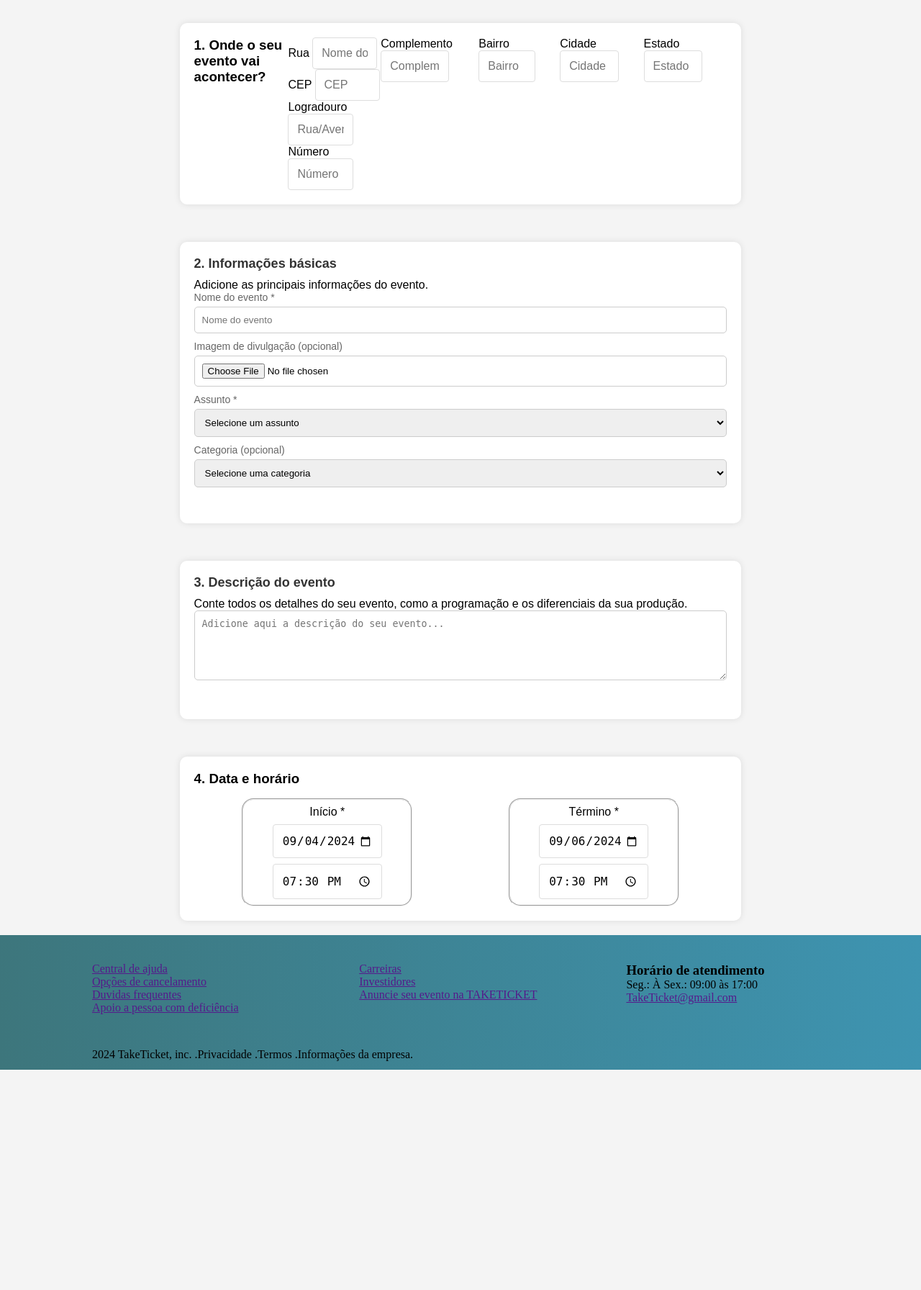
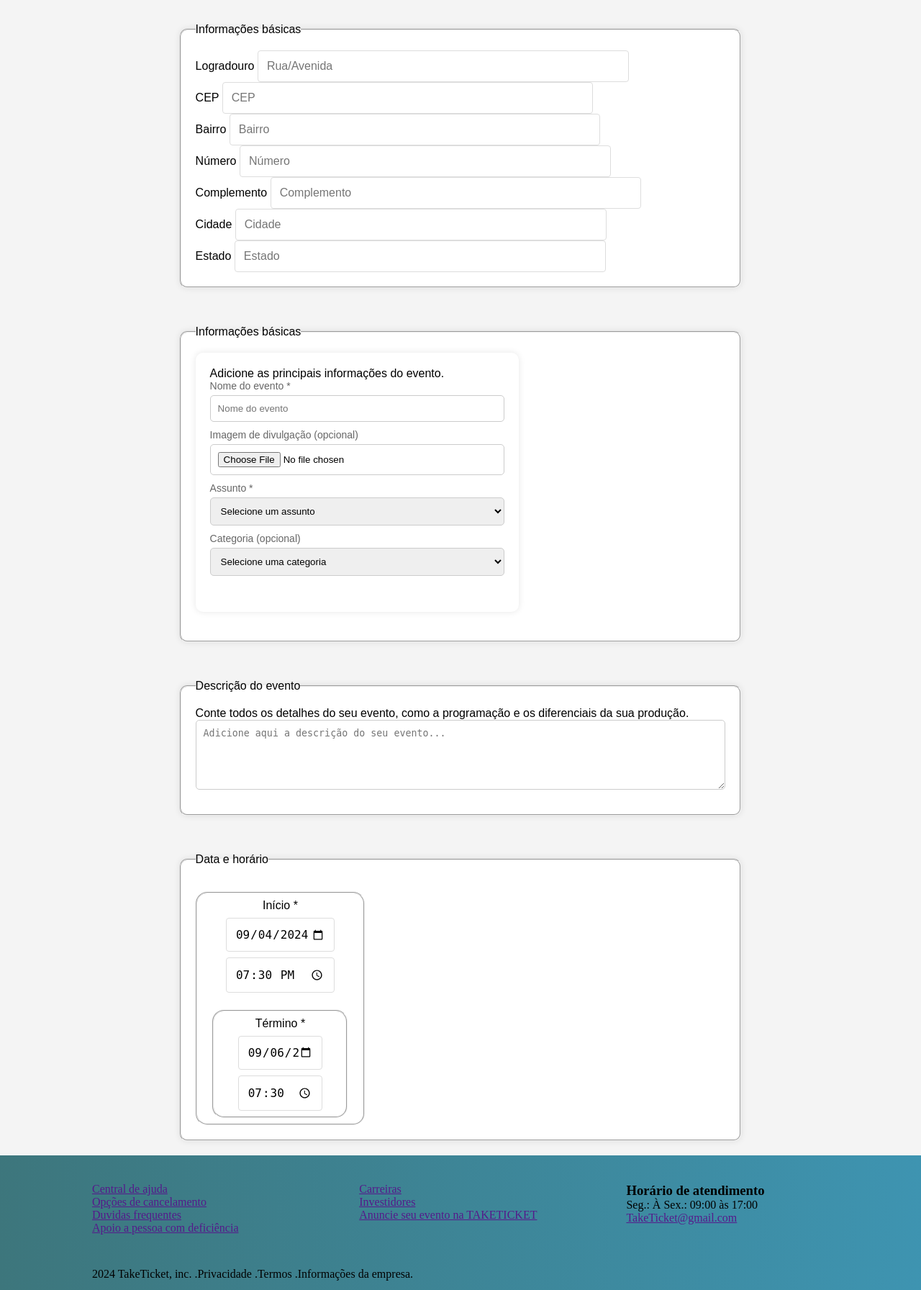
Before and after one commit to ViniciusWilber/TakeTicket, a PHP site: page /cadastroevento.php in a window 1280 px wide. Shown: the part 104-1896 px from the top of the page at 72% size. Before the commit the page ends 1590 px from the top, so only its background shows below. Run offline with PHP 8.4, Linux system fonts and the light colour scheme.

Commit message:
ajustando

```diff
--- a/cadastroevento.php
+++ b/cadastroevento.php
@@ -15,15 +15,15 @@
     <main>
         <div class="geral">
             <!-- Seção de Informações Básicas -->
-            <div class="container1">
-                <div class="section1">
-                    <h3>1. Onde o seu evento vai acontecer?</h3>
+            <fieldset class="container1">
+                <legend>Informações básicas</legend>
+                <section class="section1">
+
 
                     <div class="primeiro">
                         <div class="info">
-                        <label for="nome-local">Rua</label>
-                        <input type="text" id="nome-local" name="nome-local" class="input-box" maxlength="100"
-                            placeholder="Nome do Local">
+                            <label for="rua">Logradouro</label>
+                            <input type="text" id="rua" name="rua" class="input-box" placeholder="Rua/Avenida">
                         </div>
 
 
@@ -32,15 +32,18 @@
                             <input type="text" id="cep" name="cep" class="input-box" placeholder="CEP">
                         </div>
 
+
+
+
                         <div class="info">
-                        <label for="rua">Logradouro</label>
-                        <input type="text" id="rua" name="rua" class="input-box" placeholder="Rua/Avenida">
+                            <label for="bairro">Bairro</label>
+                            <input type="text" id="bairro" name="bairro" class="input-box" placeholder="Bairro">
                         </div>
-
+                    </div>
+                    <section>
                         <div class="info">
                             <label for="numero">Número</label>
                             <input type="text" id="numero" name="numero" class="input-box" placeholder="Número">
-                </div>
                         </div>
                         <div class="info">
                             <label for="complemento">Complemento</label>
@@ -49,10 +52,7 @@
                         </div>
 
 
-                <div class="info">
-                    <label for="bairro">Bairro</label>
-                    <input type="text" id="bairro" name="bairro" class="input-box" placeholder="Bairro">
-                </div>
+
 
                         <div class="info">
                             <label for="cidade">Cidade </label>
@@ -63,12 +63,15 @@
                             <label for="estado">Estado</label>
                             <input type="text" id="estado" name="estado" class="input-box" placeholder="Estado">
                         </div>
-                </div>
-            </div>
 
+
+        </fieldset>
+
+        <fieldset class="container">
+            <legend>Informações básicas</legend>
             <div class="container">
                 <div class="section">
-                    <h3>2. Informações básicas</h3>
+
                     <p>Adicione as principais informações do evento.</p>
                     <form>
                         <label for="nome-evento">Nome do evento *</label>
@@ -93,20 +96,19 @@
                     </form>
                 </div>
             </div>
+        </fieldset>
+        <!-- Seção de Descrição do Evento -->
+        <fieldset class="container">
+            <legend>Descrição do evento</legend>
 
-            <!-- Seção de Descrição do Evento -->
-            <div class="container">
-                <div class="section">
-                    <h3>3. Descrição do evento</h3>
             <p>Conte todos os detalhes do seu evento, como a programação e os diferenciais da sua produção.</p>
             <textarea id="descricao-evento" rows="5"
                 placeholder="Adicione aqui a descrição do seu evento..."></textarea>
-                </div>
-            </div>
-            <div class="container">
 
-                    <h3>4. Data e horário</h3>
-                    <div class="section1">
+        </fieldset>
+        <fieldset class="container">
+            <legend>Data e horário</legend>
+
 
             <fieldset class="quadrado">
 
@@ -114,7 +116,7 @@
                 <input type="date" id="data-inicio" class="input-box" value="2024-09-04">
                 <input type="time" id="hora-inicio" class="input-box" value="19:30">
 
-                    </fieldset>
+
 
                 <fieldset class="quadrado">
 
@@ -123,10 +125,9 @@
                     <input type="time" id="hora-inicio" class="input-box" value="19:30">
                 </fieldset>
 
-                    </div>
-                </div>
-            </div>
-        </div>
+
+            </fieldset>
+
             </div>
             <!-- Seção 5: Ingressos -->
 
--- a/css/cadastroEvento.css
+++ b/css/cadastroEvento.css
@@ -203,5 +203,5 @@ small {
 }
 .section1{
     display: flex;
-    justify-content: space-around;
+    flex-direction: column;
 }
--- a/css/reset.css
+++ b/css/reset.css
@@ -214,6 +214,9 @@ a{
 .formulario_geral{
     width: 100%;
 }
+.info{
+    display: flex;
+}
 @media (max-width:768px) {
     .form-button{
         background-color: var(--primary-color);
```
Lines whose indentation alone changed are shown as unchanged.
